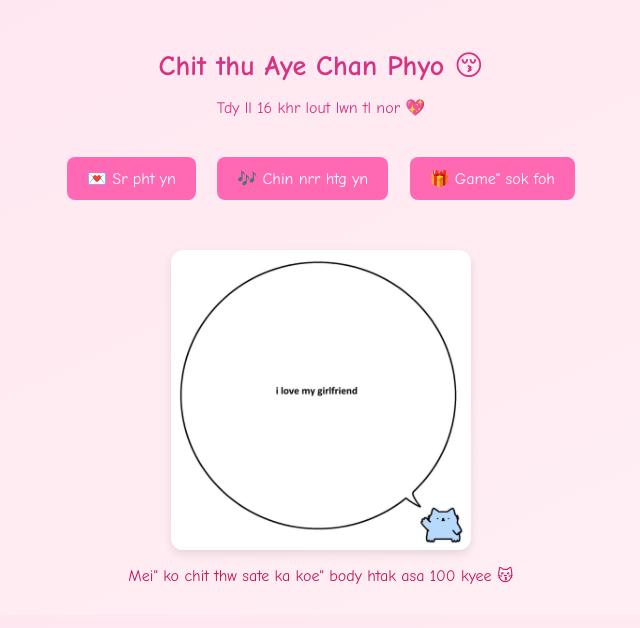
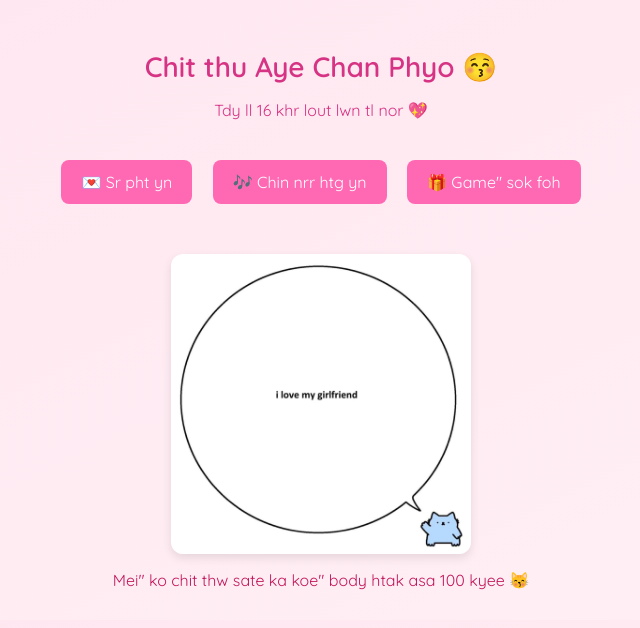
Before and after one commit to ndk777/site-for-acp, a plain HTML site: page index.html in a window 1280 px wide. Shown: the whole page, without its empty margins (319-959 px from the left). Drawn offline with Linux system fonts and the light colour scheme.

Commit message:
index.html

```diff
--- a/index.html
+++ b/index.html
@@ -4,10 +4,11 @@
   <meta charset="UTF-8" />
   <meta name="viewport" content="width=device-width, initial-scale=1.0"/>
   <title>For Aye Chan Phyo 💗</title>
+  <link href="https://fonts.googleapis.com/css2?family=Quicksand:wght@400;600&display=swap" rel="stylesheet">
   <style>
     body {
       background: linear-gradient(to bottom right, #ffe6f0, #fff0f5);
-      font-family: 'Comic Sans MS', cursive, sans-serif;
+      font-family: 'Quicksand', sans-serif;
       text-align: center;
       padding: 30px 15px;
       margin: 0;
@@ -86,4 +87,5 @@
     </div>
   </div>
 </body>
+
 </html>
```
